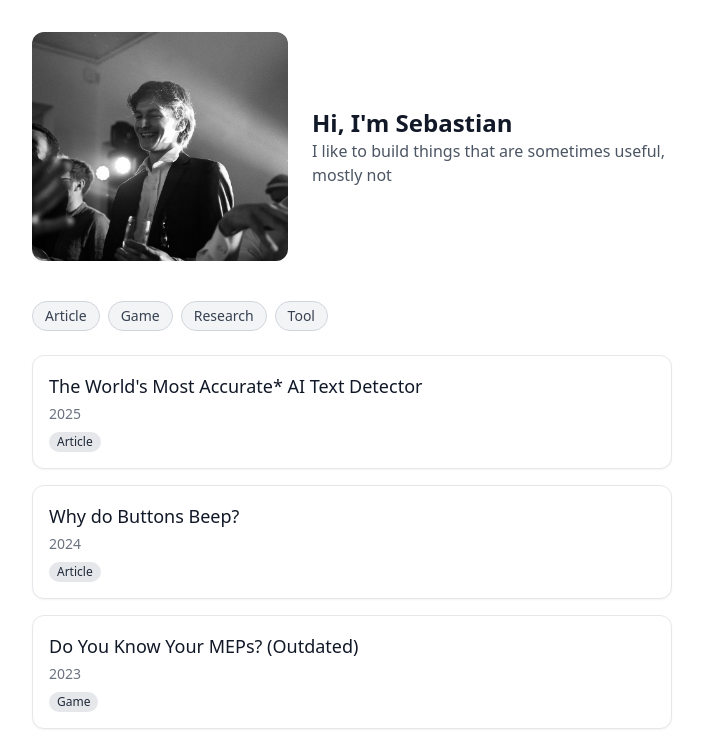
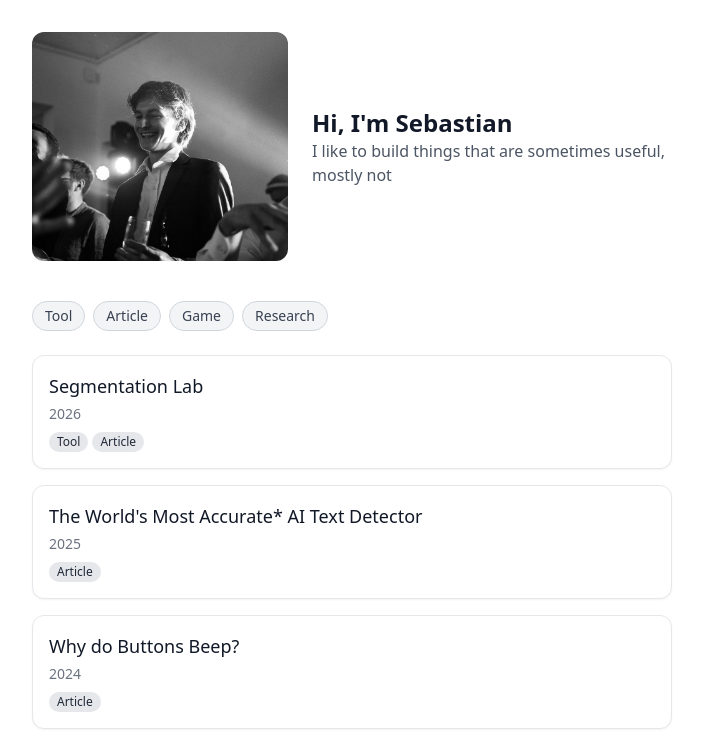
Before and after one commit to ossner/ossner.github.io, a React (Vite) app: page / in a window 1280 px wide. Shown: the top 745 px of the page, without its empty margins (288-991 px from the left). Built offline with nearby package versions, Linux system fonts and the light colour scheme.

Commit message:
Add segmentation Lab

```diff
--- a/src/data/projects.js
+++ b/src/data/projects.js
@@ -1,4 +1,10 @@
 export const projects = [
+  {
+    title: "Segmentation Lab",
+    link: "https://segmentationlab.ossner.com",
+    year: 2026,
+    tags: ["Tool", "Article"],
+  },
   {
     title: "The World's Most Accurate* AI Text Detector",
     link: "https://detectai.ossner.com",
```
